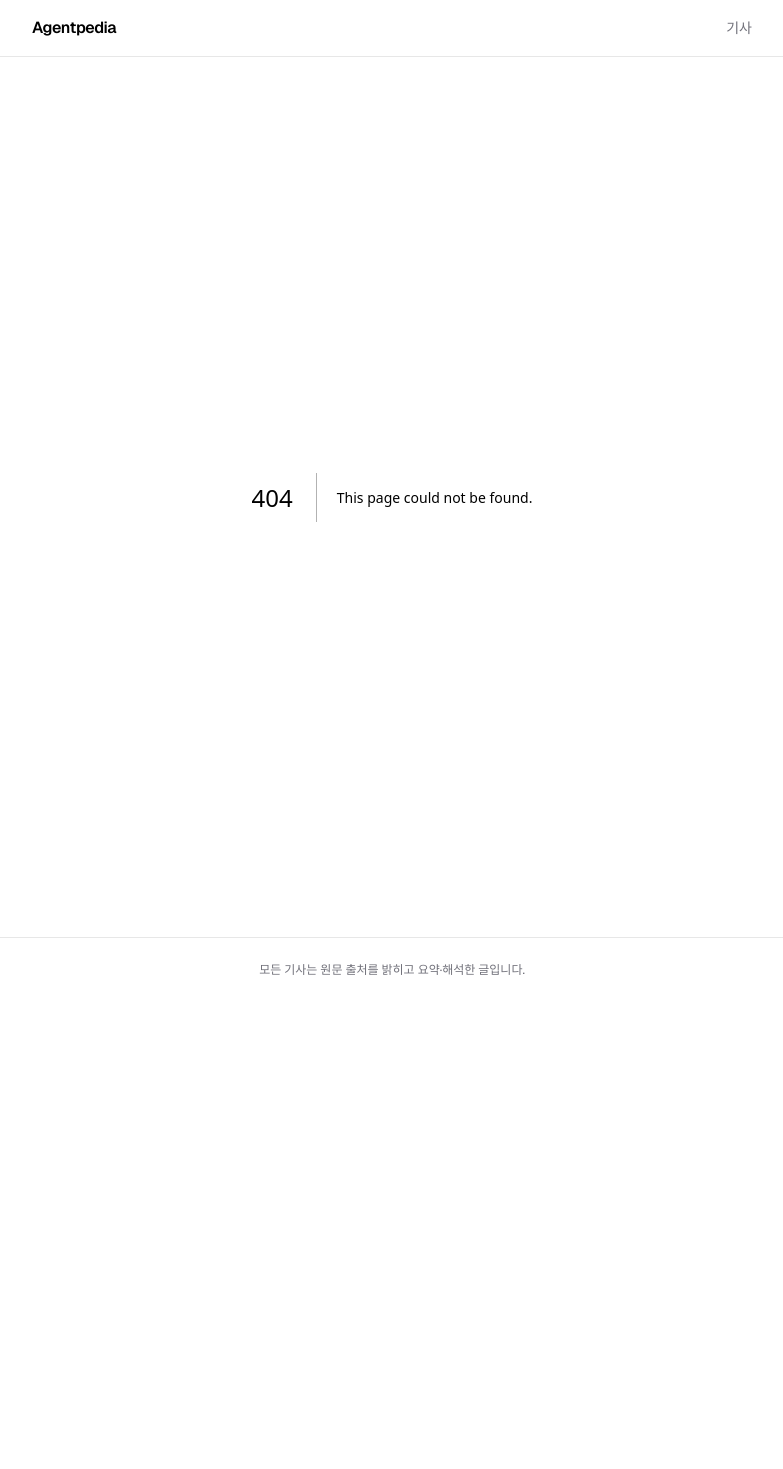
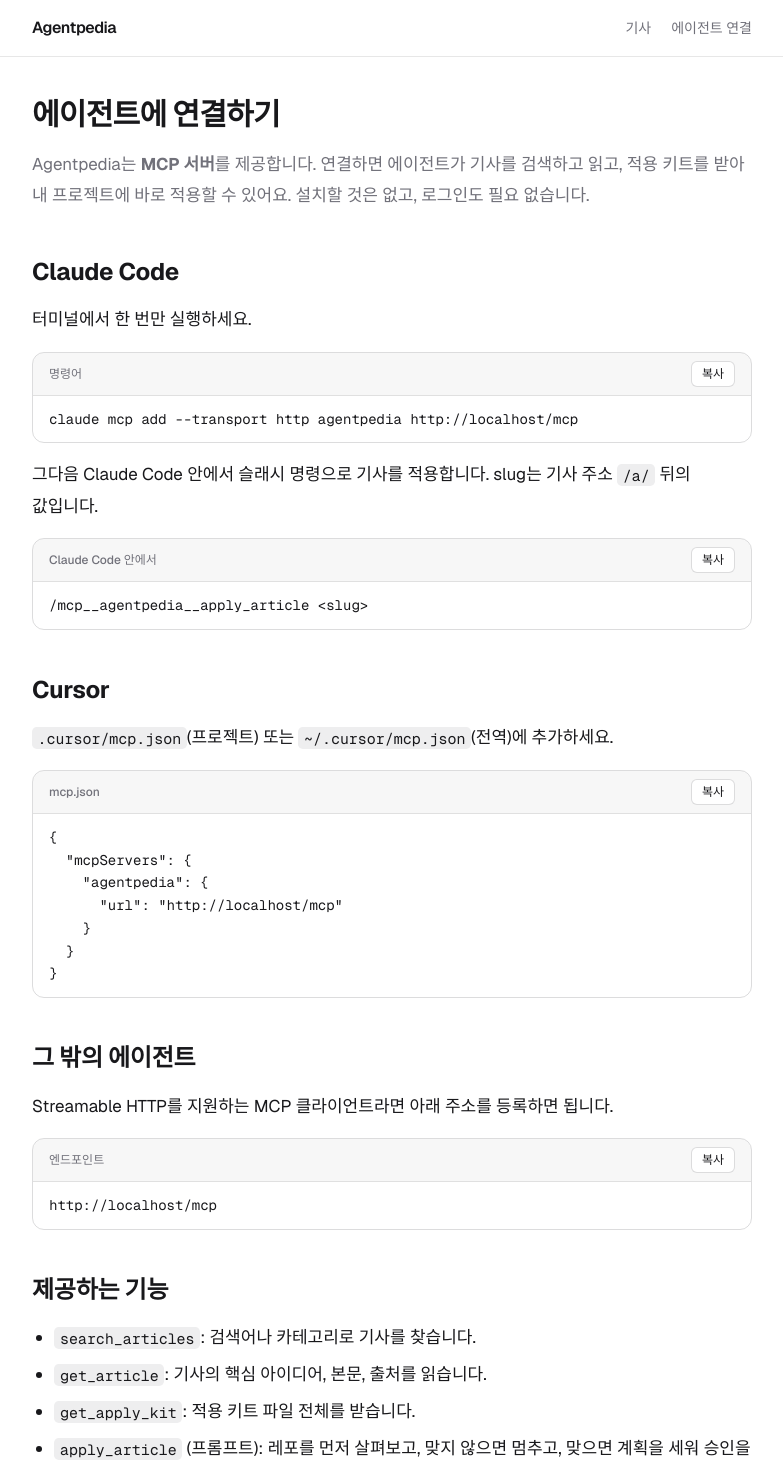
Before and after one commit to kiddo-psh/agentpedia, a Next.js app: page /connect in a window 1280 px wide. Before the commit this address had no page. Shown: the top 1469 px of the page, without its empty margins (248-1031 px from the left). Before the commit the page ends 1002 px from the top, so only its background shows below. Built offline with nearby package versions, Linux system fonts and the light colour scheme.

Commit message:
feat(web): add /connect page with MCP setup for Claude Code and Cursor

```diff
--- /dev/null
+++ b/src/app/connect/page.tsx
@@ -0,0 +1,59 @@
+import type { Metadata } from "next";
+import { McpSnippet } from "@/components/McpEndpoint";
+import { SERVER_NAME } from "@/mcp/name";
+
+export const metadata: Metadata = {
+  title: "에이전트 연결",
+  description: "Claude Code, Cursor 등 MCP를 지원하는 에이전트에 Agentpedia를 연결하는 방법",
+};
+
+const cursorConfig = JSON.stringify({ mcpServers: { [SERVER_NAME]: { url: "{url}" } } }, null, 2);
+
+export default function ConnectPage() {
+  return (
+    <article className="prose-article">
+      <h1 className="text-3xl font-bold tracking-tight">에이전트에 연결하기</h1>
+      <p className="text-muted">
+        Agentpedia는 <strong>MCP 서버</strong>를 제공합니다. 연결하면 에이전트가 기사를 검색하고 읽고, 적용 키트를
+        받아 내 프로젝트에 바로 적용할 수 있어요. 설치할 것은 없고, 로그인도 필요 없습니다.
+      </p>
+
+      <h2>Claude Code</h2>
+      <p>터미널에서 한 번만 실행하세요.</p>
+      <McpSnippet template={`claude mcp add --transport http ${SERVER_NAME} {url}`} />
+      <p>
+        그다음 Claude Code 안에서 슬래시 명령으로 기사를 적용합니다. slug는 기사 주소{" "}
+        <code>/a/</code> 뒤의 값입니다.
+      </p>
+      <McpSnippet template={`/mcp__${SERVER_NAME}__apply_article <slug>`} label="Claude Code 안에서" />
+
+      <h2>Cursor</h2>
+      <p>
+        <code>.cursor/mcp.json</code>(프로젝트) 또는 <code>~/.cursor/mcp.json</code>(전역)에 추가하세요.
+      </p>
+      <McpSnippet template={cursorConfig} label="mcp.json" />
+
+      <h2>그 밖의 에이전트</h2>
+      <p>Streamable HTTP를 지원하는 MCP 클라이언트라면 아래 주소를 등록하면 됩니다.</p>
+      <McpSnippet template="{url}" label="엔드포인트" />
+
+      <h2>제공하는 기능</h2>
+      <ul>
+        <li>
+          <code>search_articles</code>: 검색어나 카테고리로 기사를 찾습니다.
+        </li>
+        <li>
+          <code>get_article</code>: 기사의 핵심 아이디어, 본문, 출처를 읽습니다.
+        </li>
+        <li>
+          <code>get_apply_kit</code>: 적용 키트 파일 전체를 받습니다.
+        </li>
+        <li>
+          <code>apply_article</code> (프롬프트): 레포를 먼저 살펴보고, 맞지 않으면 멈추고, 맞으면 계획을 세워 승인을
+          받은 뒤 적용합니다.
+        </li>
+      </ul>
+      <p className="text-sm text-muted">모든 기능은 읽기 전용입니다. 에이전트가 내 레포를 바꾸는 것은 항상 내 승인 아래에서 이뤄집니다.</p>
+    </article>
+  );
+}
--- a/src/app/layout.tsx
+++ b/src/app/layout.tsx
@@ -27,9 +27,12 @@ export default function RootLayout({ children }: LayoutProps<"/">) {
             <Link href="/" className="font-semibold tracking-tight">
               Agentpedia
             </Link>
-            <nav className="text-sm text-muted">
+            <nav className="flex gap-5 text-sm text-muted">
               <Link href="/" className="hover:text-foreground">
                 기사
+              </Link>
+              <Link href="/connect" className="hover:text-foreground">
+                에이전트 연결
               </Link>
             </nav>
           </div>
--- /dev/null
+++ b/src/components/McpEndpoint.tsx
@@ -0,0 +1,27 @@
+"use client";
+
+import { useSyncExternalStore } from "react";
+import { CopyButton } from "@/components/CopyButton";
+
+const subscribe = () => () => {};
+const getOrigin = () => window.location.origin;
+const getServerOrigin = () => "https://<사이트 주소>";
+
+/** The page is static, so the endpoint origin is read in the browser. */
+export function useMcpUrl() {
+  return `${useSyncExternalStore(subscribe, getOrigin, getServerOrigin)}/mcp`;
+}
+
+/** A copyable code block; `template` may contain {url}, replaced with this site's /mcp endpoint. */
+export function McpSnippet({ template, label }: { template: string; label?: string }) {
+  const code = template.replaceAll("{url}", useMcpUrl());
+  return (
+    <div className="not-prose my-4 overflow-hidden rounded-xl border border-foreground/15">
+      <div className="flex items-center justify-between gap-3 border-b border-foreground/10 bg-foreground/[.03] px-4 py-2">
+        <span className="text-xs font-medium text-muted">{label ?? "명령어"}</span>
+        <CopyButton text={code} />
+      </div>
+      <pre className="overflow-x-auto px-4 py-3 font-mono text-sm leading-relaxed">{code}</pre>
+    </div>
+  );
+}
```
